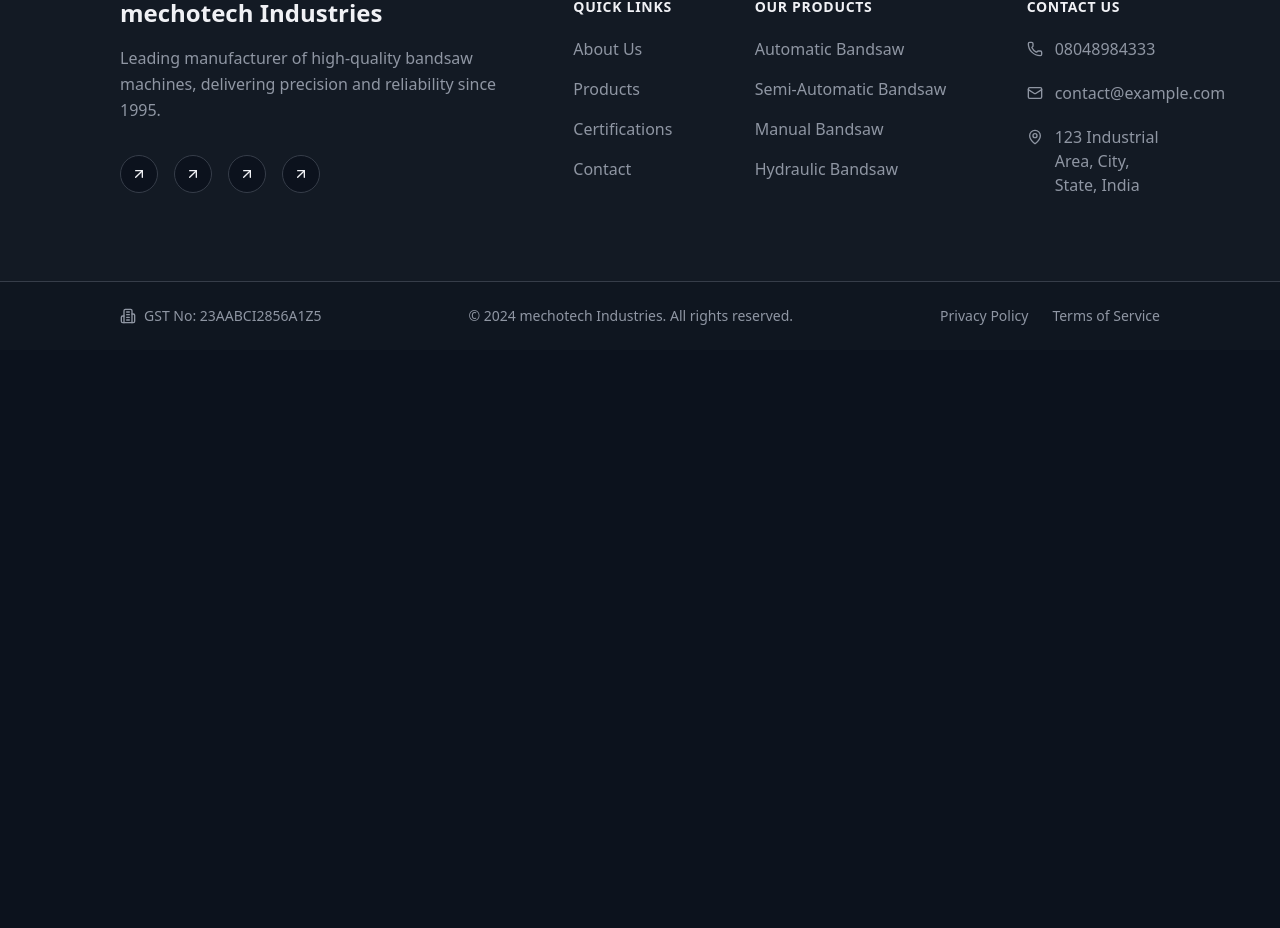
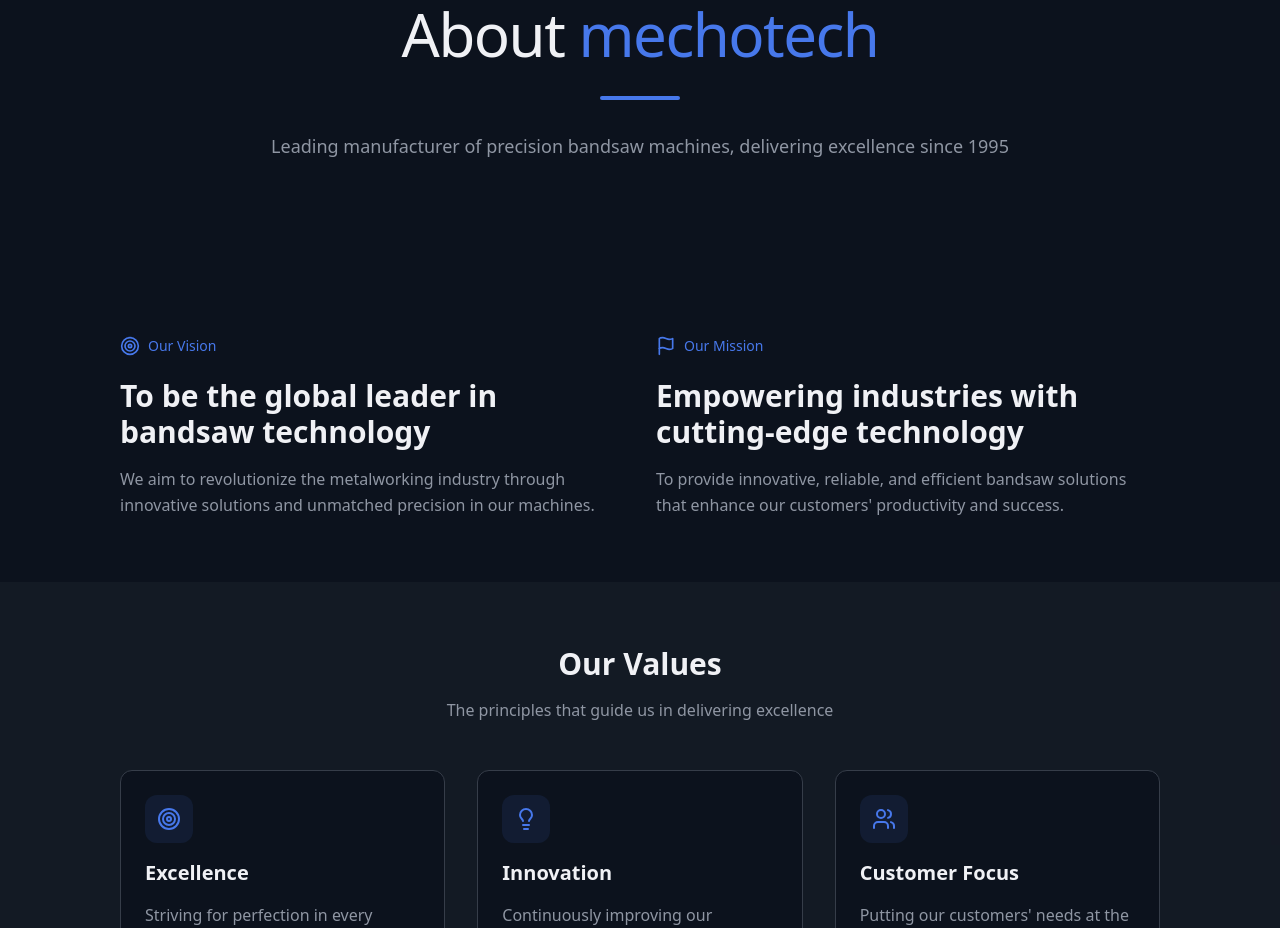
Before and after one commit to pranoymajumdar/machotech, a React (Vite) app: page /about-us in a window 1280 px wide. Shown: the part 172-1100 px from the top of the page. Before the commit the page ends 800 px from the top, so only its background shows below. Built offline with nearby package versions, Linux system fonts and the light colour scheme.

Commit message:
Added about page

```diff
--- a/src/components/Certifications.tsx
+++ b/src/components/Home/Certifications.tsx
@@ -6,7 +6,7 @@ import {
   LucideShieldCheck,
   LucideTrophy,
 } from "lucide-react";
-import { Button } from "./ui/button";
+import { Button } from "../ui/button";
 
 const certifications = [
   {
--- a/src/components/KeyFeatures.tsx
+++ b/src/components/Home/KeyFeatures.tsx
@@ -7,7 +7,7 @@ import {
   LucideTimer,
   LucideWrench,
 } from "lucide-react";
-import { Button } from "./ui/button";
+import { Button } from "../ui/button";
 
 const features = [
   {
--- a/src/components/OurExpertise.tsx
+++ b/src/components/Home/OurExpertise.tsx
@@ -8,7 +8,7 @@ import {
   LucideShip,
   LucideTruck,
 } from "lucide-react";
-import { Button } from "./ui/button";
+import { Button } from "../ui/button";
 
 const industries = [
   {
--- a/src/components/OurProducts.tsx
+++ b/src/components/Home/OurProducts.tsx
@@ -1,6 +1,6 @@
 import { motion } from "framer-motion";
 import { LucideArrowRight, LucideChevronRight, LucideEye } from "lucide-react";
-import { Button } from "./ui/button";
+import { Button } from "../ui/button";
 
 // Fake product data
 const products = [
--- a/src/constants/nav.tsx
+++ b/src/constants/nav.tsx
@@ -12,10 +12,5 @@ export const navLinks = [
   {
     name: "About Us",
     href: "/about-us",
-  },
-
-  {
-    name: "Contact Us",
-    href: "/contact-us",
-  },
+  }
 ];
--- /dev/null
+++ b/src/routes/about-us.tsx
@@ -0,0 +1,276 @@
+import { createFileRoute } from '@tanstack/react-router'
+import { motion } from 'framer-motion'
+import {
+  LucideArrowRight,
+  LucideFlag,
+  LucideLightbulb,
+  LucideTarget,
+  LucideUsers,
+} from 'lucide-react'
+import { Button } from '@/components/ui/button'
+import Container from '@/components/ui/container'
+
+const fadeIn = {
+  initial: { opacity: 0, y: 20 },
+  animate: { opacity: 1, y: 0 },
+  transition: { duration: 0.5 },
+}
+
+const stagger = {
+  animate: {
+    transition: {
+      staggerChildren: 0.1,
+    },
+  },
+}
+
+export const Route = createFileRoute('/about-us')({
+  component: AboutComponent,
+})
+
+const milestones = [
+  {
+    year: '1995',
+    title: 'Company Founded',
+    description: 'Started with a vision to revolutionize the bandsaw industry',
+  },
+  {
+    year: '2000',
+    title: 'First Export',
+    description: 'Expanded operations to international markets',
+  },
+  {
+    year: '2005',
+    title: 'ISO Certification',
+    description: 'Achieved ISO 9001:2015 certification',
+  },
+  {
+    year: '2010',
+    title: 'R&D Center',
+    description: 'Established state-of-the-art research facility',
+  },
+  {
+    year: '2015',
+    title: 'Digital Innovation',
+    description: 'Introduced smart manufacturing solutions',
+  },
+  {
+    year: '2020',
+    title: 'Global Presence',
+    description: 'Expanded to 50+ countries worldwide',
+  },
+]
+
+const values = [
+  {
+    icon: <LucideTarget className="w-6 h-6" />,
+    title: 'Excellence',
+    description: 'Striving for perfection in every machine we produce',
+  },
+  {
+    icon: <LucideLightbulb className="w-6 h-6" />,
+    title: 'Innovation',
+    description: 'Continuously improving our technology and processes',
+  },
+  {
+    icon: <LucideUsers className="w-6 h-6" />,
+    title: 'Customer Focus',
+    description: "Putting our customers' needs at the heart of everything",
+  },
+]
+
+function AboutComponent() {
+  return (
+    <div className="min-h-screen bg-background">
+      {/* Hero Section */}
+      <section className="relative py-20 md:py-28 overflow-hidden">
+        <div className="absolute inset-0 bg-grid-slate-100/50 [mask-image:radial-gradient(ellipse_at_center,white,transparent)]" />
+        <Container className="relative">
+          <motion.div
+            initial="initial"
+            animate="animate"
+            variants={stagger}
+            className="max-w-3xl mx-auto text-center space-y-8"
+          >
+            <motion.h1
+              variants={fadeIn}
+              className="text-4xl md:text-6xl font-light tracking-tight"
+            >
+              About <span className="text-primary font-normal">mechotech</span>
+            </motion.h1>
+            <motion.div
+              variants={fadeIn}
+              className="h-1 w-20 bg-primary rounded mx-auto"
+            />
+            <motion.p
+              variants={fadeIn}
+              className="text-lg text-muted-foreground"
+            >
+              Leading manufacturer of precision bandsaw machines, delivering
+              excellence since 1995
+            </motion.p>
+          </motion.div>
+        </Container>
+      </section>
+
+      {/* Vision & Mission */}
+      <section className="py-16 relative">
+        <Container>
+          <div className="grid md:grid-cols-2 gap-8">
+            <motion.div
+              initial={{ opacity: 0, x: -20 }}
+              whileInView={{ opacity: 1, x: 0 }}
+              viewport={{ once: true }}
+              transition={{ duration: 0.5 }}
+              className="space-y-4"
+            >
+              <div className="inline-flex items-center gap-2 text-primary">
+                <LucideTarget className="w-5 h-5" />
+                <span className="text-sm font-medium">Our Vision</span>
+              </div>
+              <h2 className="text-2xl md:text-3xl font-semibold">
+                To be the global leader in bandsaw technology
+              </h2>
+              <p className="text-muted-foreground leading-relaxed">
+                We aim to revolutionize the metalworking industry through
+                innovative solutions and unmatched precision in our machines.
+              </p>
+            </motion.div>
+
+            <motion.div
+              initial={{ opacity: 0, x: 20 }}
+              whileInView={{ opacity: 1, x: 0 }}
+              viewport={{ once: true }}
+              transition={{ duration: 0.5 }}
+              className="space-y-4"
+            >
+              <div className="inline-flex items-center gap-2 text-primary">
+                <LucideFlag className="w-5 h-5" />
+                <span className="text-sm font-medium">Our Mission</span>
+              </div>
+              <h2 className="text-2xl md:text-3xl font-semibold">
+                Empowering industries with cutting-edge technology
+              </h2>
+              <p className="text-muted-foreground leading-relaxed">
+                To provide innovative, reliable, and efficient bandsaw solutions
+                that enhance our customers' productivity and success.
+              </p>
+            </motion.div>
+          </div>
+        </Container>
+      </section>
+
+      {/* Company Values */}
+      <section className="py-16 bg-muted/30">
+        <Container>
+          <motion.div
+            initial={{ opacity: 0, y: 20 }}
+            whileInView={{ opacity: 1, y: 0 }}
+            viewport={{ once: true }}
+            className="text-center space-y-4 mb-12"
+          >
+            <h2 className="text-3xl font-semibold">Our Values</h2>
+            <p className="text-muted-foreground max-w-2xl mx-auto">
+              The principles that guide us in delivering excellence
+            </p>
+          </motion.div>
+
+          <div className="grid md:grid-cols-3 gap-8">
+            {values.map((value, index) => (
+              <motion.div
+                key={value.title}
+                initial={{ opacity: 0, y: 20 }}
+                whileInView={{ opacity: 1, y: 0 }}
+                viewport={{ once: true }}
+                transition={{ delay: index * 0.1 }}
+                className="bg-background p-6 rounded-xl border hover:border-primary/50 transition-colors group"
+              >
+                <div className="space-y-4">
+                  <div className="inline-flex p-3 rounded-lg bg-primary/10 text-primary group-hover:scale-110 transition-transform">
+                    {value.icon}
+                  </div>
+                  <h3 className="text-xl font-semibold">{value.title}</h3>
+                  <p className="text-muted-foreground">{value.description}</p>
+                </div>
+              </motion.div>
+            ))}
+          </div>
+        </Container>
+      </section>
+
+      {/* Timeline */}
+      <section className="py-16">
+        <Container>
+          <motion.div
+            initial={{ opacity: 0, y: 20 }}
+            whileInView={{ opacity: 1, y: 0 }}
+            viewport={{ once: true }}
+            className="text-center space-y-4 mb-12"
+          >
+            <h2 className="text-3xl font-semibold">Our Journey</h2>
+            <p className="text-muted-foreground max-w-2xl mx-auto">
+              A timeline of our growth and achievements
+            </p>
+          </motion.div>
+
+          <div className="relative">
+            {/* Timeline Line */}
+            <div className="absolute left-1/2 -translate-x-1/2 top-0 bottom-0 w-px bg-border" />
+
+            <div className="space-y-12">
+              {milestones.map((milestone, index) => (
+                <motion.div
+                  key={milestone.year}
+                  initial={{ opacity: 0, y: 20 }}
+                  whileInView={{ opacity: 1, y: 0 }}
+                  viewport={{ once: true }}
+                  transition={{ delay: index * 0.1 }}
+                  className={`flex items-center gap-8 ${
+                    index % 2 === 0 ? 'md:flex-row' : 'md:flex-row-reverse'
+                  }`}
+                >
+                  <div className="flex-1 text-right">
+                    <div className="space-y-2">
+                      <div className="text-primary font-semibold">
+                        {milestone.year}
+                      </div>
+                      <h3 className="text-xl font-medium">{milestone.title}</h3>
+                      <p className="text-muted-foreground">
+                        {milestone.description}
+                      </p>
+                    </div>
+                  </div>
+                  <div className="relative">
+                    <div className="w-4 h-4 rounded-full bg-primary relative z-10" />
+                  </div>
+                  <div className="flex-1" />
+                </motion.div>
+              ))}
+            </div>
+          </div>
+        </Container>
+      </section>
+
+      {/* CTA Section */}
+      <section className="py-16 bg-muted/30">
+        <Container>
+          <motion.div
+            initial={{ opacity: 0, y: 20 }}
+            whileInView={{ opacity: 1, y: 0 }}
+            viewport={{ once: true }}
+            className="max-w-3xl mx-auto text-center space-y-8"
+          >
+            <h2 className="text-3xl font-semibold">Ready to Work Together?</h2>
+            <p className="text-muted-foreground">
+              Let's discuss how our bandsaw machines can enhance your operations
+            </p>
+            <Button size="lg" className="group">
+              Contact Us
+              <LucideArrowRight className="ml-2 h-4 w-4 transition-transform group-hover:translate-x-1" />
+            </Button>
+          </motion.div>
+        </Container>
+      </section>
+    </div>
+  )
+}
--- a/src/routes/about.tsx
+++ /dev/null
@@ -1,13 +0,0 @@
-import { createFileRoute } from '@tanstack/react-router'
-
-export const Route = createFileRoute('/about')({
-  component: AboutComponent,
-})
-
-function AboutComponent() {
-  return (
-    <div className="p-2">
-      <h3>About</h3>
-    </div>
-  )
-}
```
Also changed, not shown: src/routeTree.gen.ts (+20 -20 lines), src/routes/index.tsx (+7 -7 lines), src/components/Home/AboutSection.tsx (renamed from src/components/AboutSection.tsx), src/components/Home/HeroSection.tsx (renamed from src/components/HeroSection.tsx), src/components/Home/Testimonials.tsx (renamed from src/components/Testimonials.tsx).
